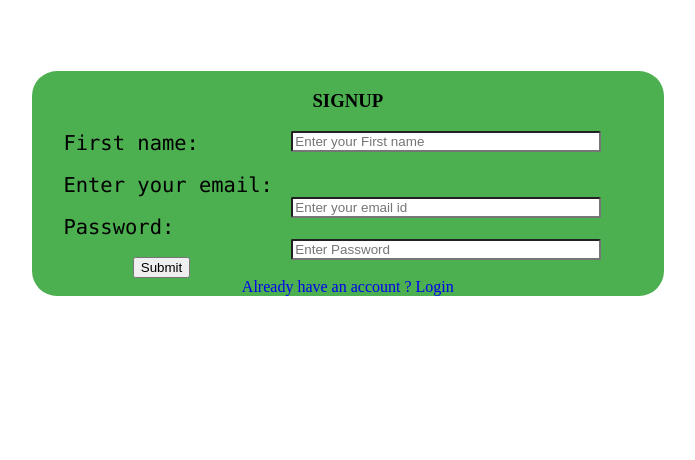
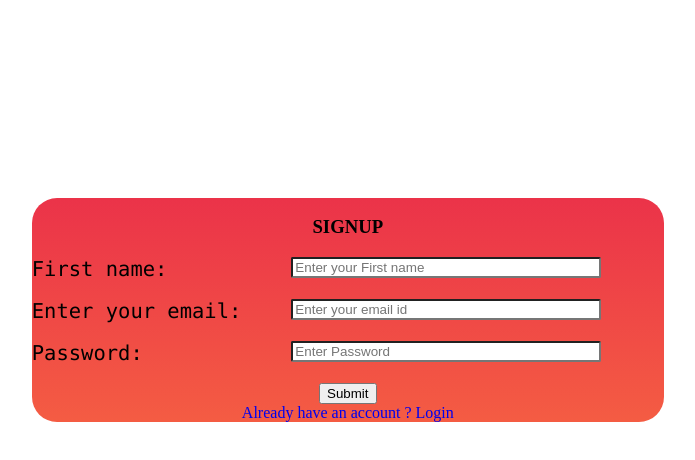
Before and after one commit to vishal2612200/Shoot-the-Emoji, a plain HTML site: page SignUp.html in a window 1280 px wide. Shown: the whole page, without its empty margins (229-924 px from the left). Drawn offline with Linux system fonts and the light colour scheme; no server answers.

Commit message:
Updated signup with css tweaks

```diff
--- a/SignUp.html
+++ b/SignUp.html
@@ -12,8 +12,8 @@
          .form{
 
     height : 100%;
-    background-color: #4CAF50;
-    margin: 5% 5% 10% 20%;
+    background: linear-gradient(#eb3349 ,#f45c43);
+    margin: 15% 5% 10% 20%;
     float: left;
     width : 50%;
     border-radius: 25px;
@@ -21,9 +21,6 @@
   label{
       font-family : "Lucida Console", Courier, monospace;
       font-size: 1.6vw;
-      padding : 5% 5% 6% 5%;
-
-
   }
 
   input{
@@ -33,12 +30,6 @@
       font-size: 1.05vw;
       border-radius: 2px;
   }
-
-
-
-
-
-
 
     </style>
 </head>
@@ -87,10 +78,6 @@ var firebaseConfig = {
   firebase.initializeApp(firebaseConfig);
 
 
-
-
-
-
       </script>
       <script src="assets/js/dbstorage.js"></script>
 </body>
```
